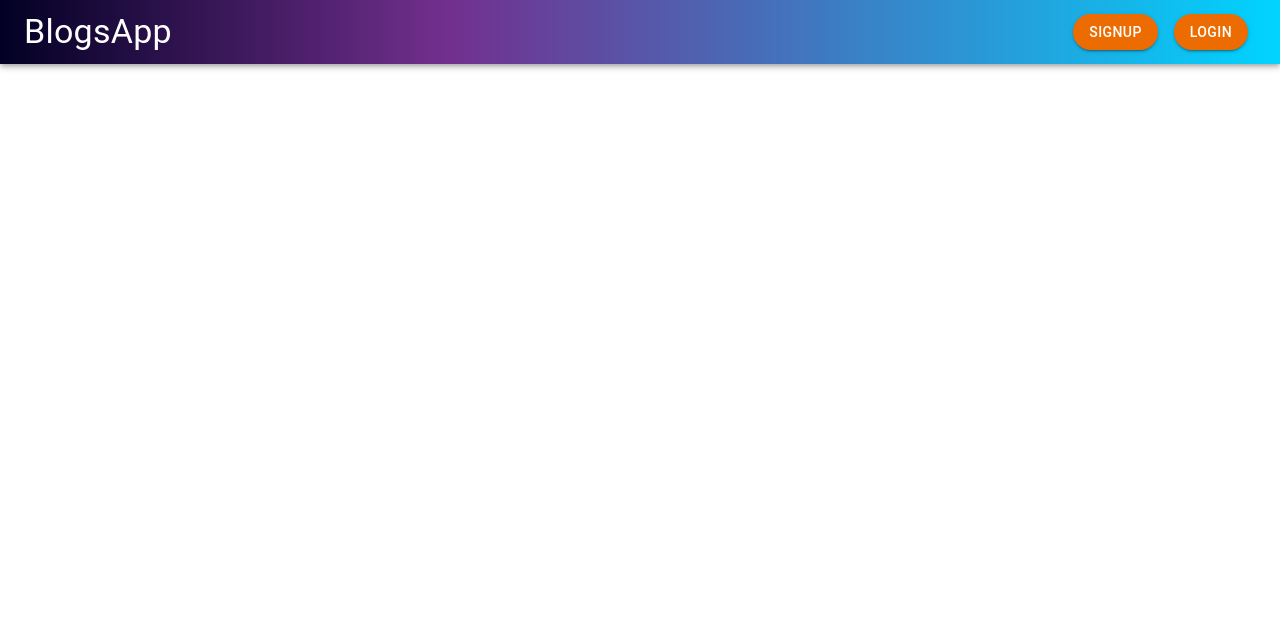
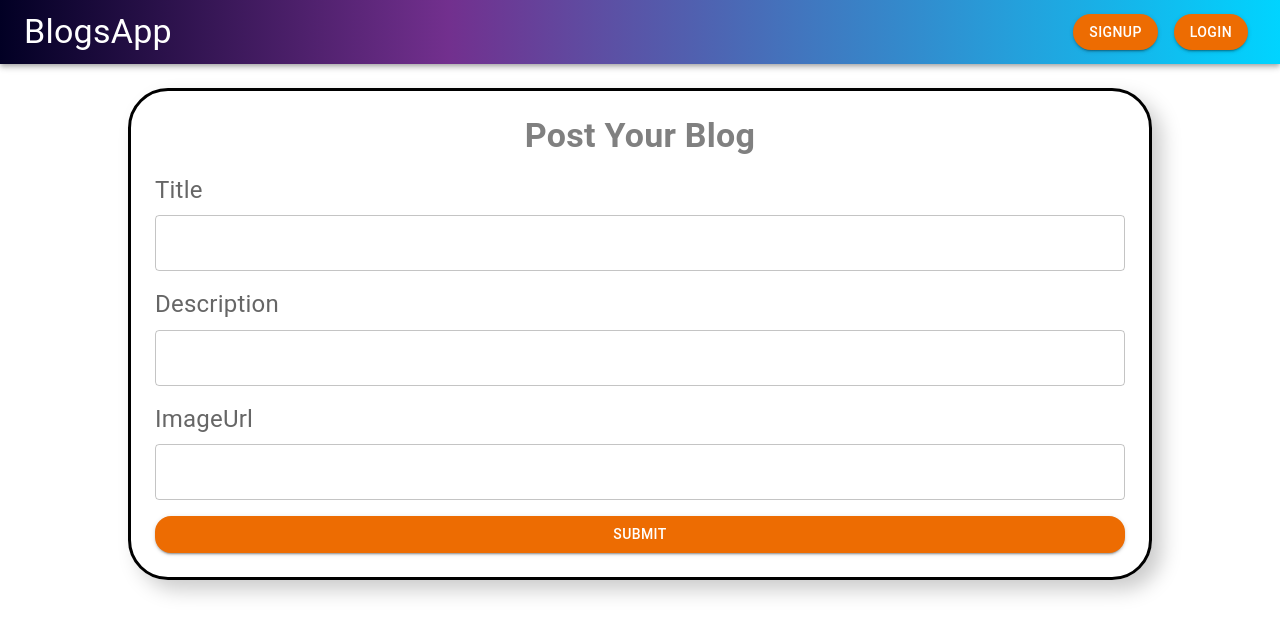
Before and after one commit to priyanka-dudhat-27/Blog_mern, a React (Vite) app in the folder frontend/: page /addblogs in a window 1280 px wide. Shown: the top 636 px of the page. Built offline with nearby package versions, Linux system fonts and the light colour scheme.

Commit message:
add blof front done

```diff
--- a/frontend/src/App.jsx
+++ b/frontend/src/App.jsx
@@ -22,7 +22,7 @@ const App = () => {
           <Route path='/' element={<Blogs />} />
           <Route path='/userblogs' element={<UserBlogs />} />
           <Route path='/userblogs/:id' element={<BlogDetails />} />
-          <Route path='/addblogs/:id' element={<AddBlogs/>} />
+          <Route path='/addblogs' element={<AddBlogs/>} />
         </Routes>
       </main>
     </div>
--- a/frontend/src/components/AddBlogs.jsx
+++ b/frontend/src/components/AddBlogs.jsx
@@ -1,10 +1,73 @@
+/* eslint-disable no-undef */
+/* eslint-disable react/jsx-no-duplicate-props */
 /* eslint-disable no-unused-vars */
-import React from 'react'
+import React, { useState } from 'react';
+import { Box, InputLabel, TextField, Typography, Button } from '@mui/material';
+import axios from 'axios'
 
 const AddBlogs = () => {
+  const token=localStorage.getItem('token');
+  const [inputs, setInputs] = useState({
+    title: "",
+    description: "",
+    image: ""
+  });
+
+  const handleChange = (e) => {
+    setInputs({ ...inputs, [e.target.name]: e.target.value });
+  };
+
+  const sendRequest=async()=>{
+    const res=await axios.post("http://localhost:8001/api/v1/blog/add",{
+      title:inputs.title,
+      description:inputs.description,
+      image:inputs.image,
+      user:localStorage.getItem('userId')
+    },{
+      headers:{
+        Authorization:`Bearer ${token}`
+      }
+    }).catch((err)=>console.log(err))
+
+    console.log(res)
+
+    const data=await res.data;
+    return data;
+  }
+
+  const handleSubmit = (e) => {
+    e.preventDefault();
+    console.log(inputs);
+    sendRequest().then((data)=>console.log(data))
+  };
+
   return (
-    <div>AddBlogs</div>
-  )
-}
+    <div>
+      <form onSubmit={handleSubmit}>
+        <Box
+          border={3}
+          borderColor="linear-gradient(90deg, rgba(2,0,36,1) 0%, rgba(88,9,121,0.8436624649859944) 35%, rgba(0,212,255,1) 100%)"
+          borderRadius={10}
+          boxShadow={'10px 10px 20px #ccc'}
+          padding={3}
+          margin={'auto'}
+          display={'flex'}
+          width={'80%'}
+          flexDirection={'column'}
+          mt={3}
+        >
+          <Typography variant='h4' textAlign={'center'} color={'grey'} fontWeight={'bold'}>Post Your Blog</Typography>
+          <InputLabel sx={{ mb:1, mt:2, fontSize:'24px' }}>Title</InputLabel>
+          <TextField name="title" onChange={handleChange} value={inputs.title} />
+          <InputLabel sx={{ mb:1, mt:2, fontSize:'24px' }}>Description</InputLabel>
+          <TextField name="description" onChange={handleChange} value={inputs.description} />
+          <InputLabel sx={{ mb:1, mt:2, fontSize:'24px' }}>ImageUrl</InputLabel>
+          <TextField name="image" onChange={handleChange} value={inputs.image} />
+          <Button type="submit" sx={{mt:2,borderRadius:4}} variant='contained' color='warning' >Submit</Button>
+        </Box>
+      </form>
+    </div>
+  );
+};
 
-export default AddBlogs
+export default AddBlogs;
--- a/frontend/src/components/Header.jsx
+++ b/frontend/src/components/Header.jsx
@@ -31,6 +31,7 @@ const Header = () => {
             <Tabs textColor="inherit" value={value} onChange={(e, val) => setValue(val)}>
               <Tab LinkComponent={Link} to="/" label="All Blogs" />
               <Tab LinkComponent={Link} to="/userblogs" label="My Blogs" />
+              <Tab LinkComponent={Link} to="/addblogs" label="Add Blogs" />
             </Tabs>
           </Box>
         )}
```
